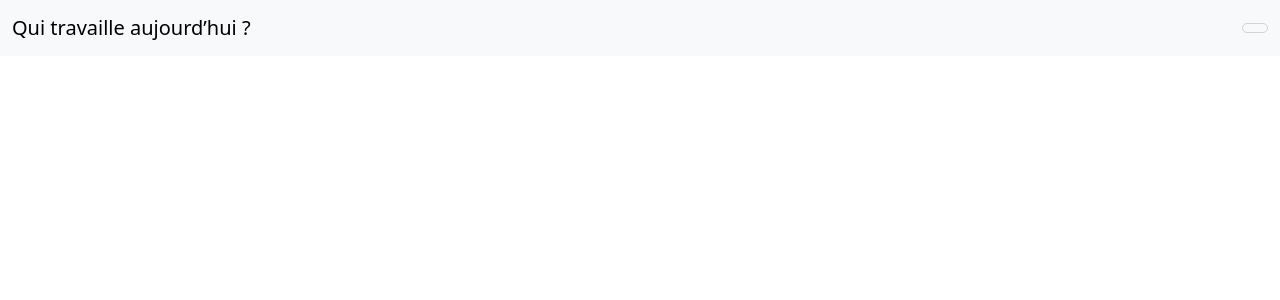
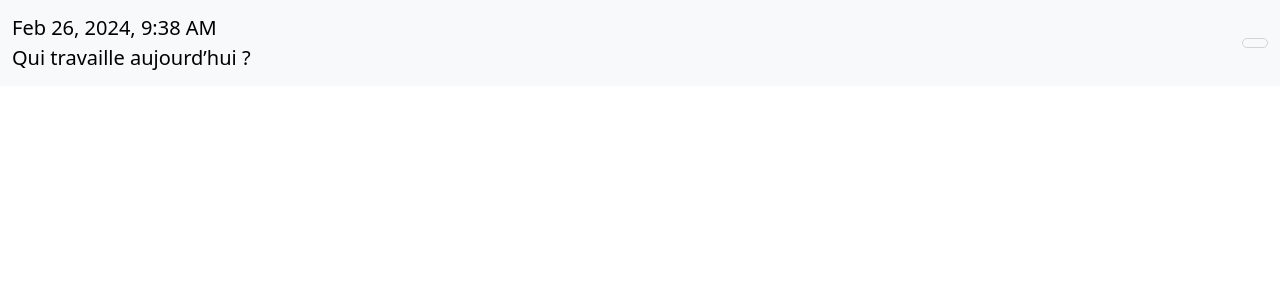
Before and after one commit to cecilelecerf/tips, a React (Create React App) app in the folder src/: page / in a window 1280 px wide. Shown: the top 300 px of the page. Built offline with nearby package versions, Linux system fonts and the light colour scheme.

Commit message:
modify layout

```diff
--- a/src/src/App.js
+++ b/src/src/App.js
@@ -8,7 +8,7 @@ function App() {
     <div className="App">
       <header className="App-header">
         <div className="menu-container">
-          <BurgerMenu />
+          <BurgerMenu navbarBrand="Qui travaille aujourd’hui ?"/>
         </div>
       </header>
     </div>
--- a/src/src/NavBar/burgerMenu.js
+++ b/src/src/NavBar/burgerMenu.js
@@ -1,24 +1,31 @@
 import React, { useState } from 'react';
 import 'bootstrap/dist/css/bootstrap.css';
 import './burgerMenu.css';
+import { DateTime } from "luxon";
+
 import { ReactComponent as BurgerIcon } from './burgerIcon.svg';
 import { ReactComponent as AdminIcon } from './Admin.svg';
 import { ReactComponent as ExitIcon } from './Exit.svg';
 import { ReactComponent as ModifyIcon } from './ModifyService.svg';
 import { ReactComponent as ServiceIcon } from './Service.svg';
 
-const BurgerMenu = () => {
+const BurgerMenu = ({ navbarBrand }) => {
     const [isOpen, setIsOpen] = useState(false);
 
     const handleToggle = () => {
         setIsOpen(!isOpen);
     };
 
+    const currentDate = DateTime.local().toLocaleString(DateTime.DATETIME_MED);
+
     return (
         <>
             <nav className="navbar bg-body-tertiary fixed-top">
                 <div className="container-fluid">
-                    <a className="navbar-brand" href="#">Qui travaille aujourd’hui ?</a>
+                    <div className="navbar-brand">
+                        <div>{currentDate}</div>
+                        <a>{navbarBrand}</a>
+                    </div>
                     <BurgerIcon onClick={handleToggle} className="navbar-toggler" type="button" aria-controls="offcanvasNavbar" aria-label="Toggle navigation" />
                     <div className={`offcanvas offcanvas-end ${isOpen ? 'show' : ''}`} tabindex="-1" id="offcanvasNavbar" aria-labelledby="offcanvasNavbarLabel" style={{ width: '50%' }}>
                         <div className="offcanvas-header">
```
